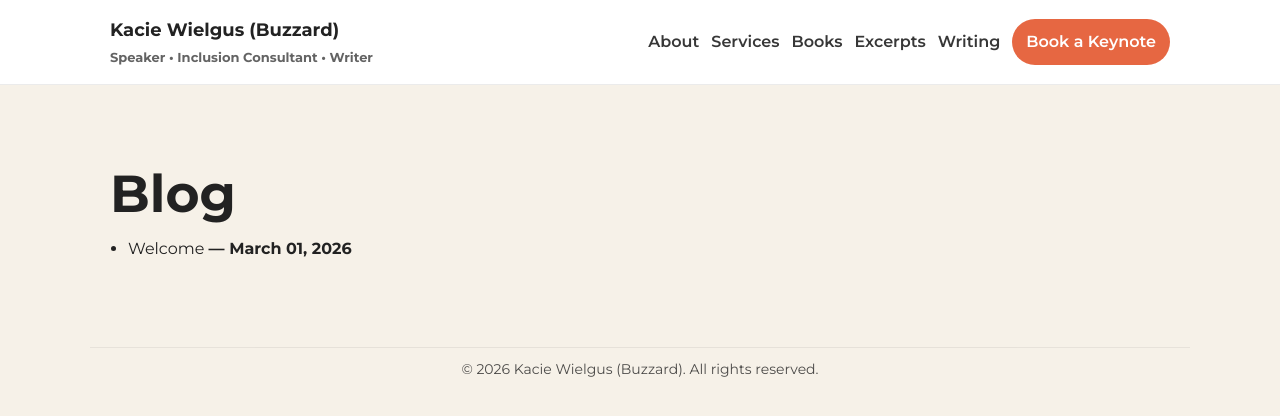
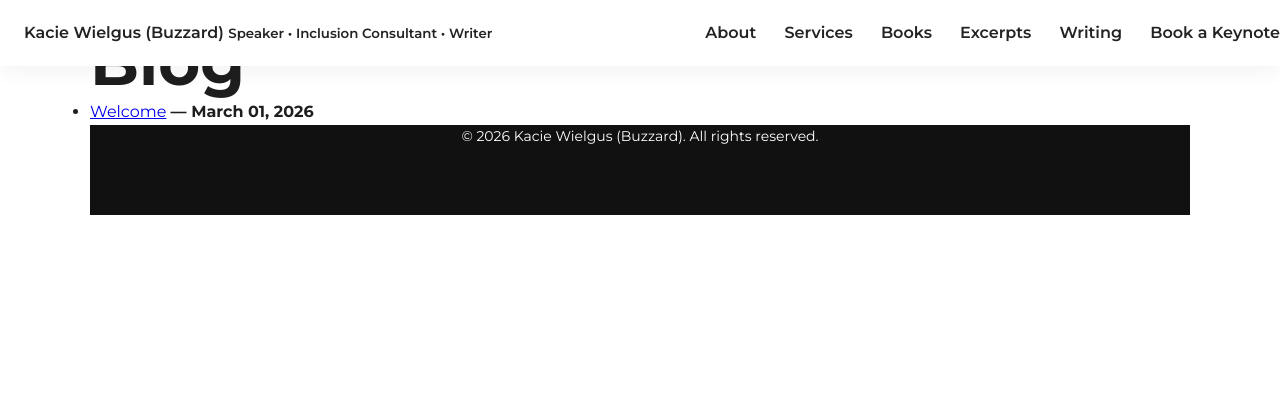
Before and after one commit to kaciebuzzard-rgb/new, a Jekyll site: the page built from blog.md, in a window 1280 px wide. Shown: the top 416 px of the page. Built offline with Jekyll 4.4.1, drawn with Linux system fonts in a browser that asks for light colours.

Commit message:
Update style.css

```diff
--- a/assets/css/style.css
+++ b/assets/css/style.css
@@ -1,125 +1,208 @@
-/* ===== RESET ===== */
-*{margin:0;padding:0;box-sizing:border-box}
-html{scroll-behavior:smooth}
+/* =====================================
+   GLOBAL RESET
+===================================== */
+*{
+  margin:0;
+  padding:0;
+  box-sizing:border-box;
+}
+
+html{
+  scroll-behavior:smooth;
+}
+
 body{
-  font-family:'Montserrat',system-ui,-apple-system,Segoe UI,Roboto,Arial,sans-serif;
+  font-family:'Montserrat', sans-serif;
+  background:#ffffff;
+  color:#1e1e1e;
   line-height:1.6;
+}
+
+/* =====================================
+   LAYOUT
+===================================== */
+.wrap{
+  width:min(1100px,92%);
+  margin:0 auto;
+}
+
+section{
+  padding:100px 0;
+}
+
+h1,h2,h3{
+  font-weight:700;
+  line-height:1.15;
+}
+
+h1{
+  font-size:clamp(38px,5vw,64px);
+}
+
+h2{
+  font-size:clamp(28px,4vw,40px);
+  margin-bottom:24px;
+}
+
+p{
+  margin-bottom:18px;
+}
+
+/* =====================================
+   NAVIGATION
+===================================== */
+.site-header{
+  position:fixed;
+  top:0;
+  width:100%;
+  background:#ffffff;
+  padding:20px 0;
+  box-shadow:0 4px 20px rgba(0,0,0,0.06);
+  z-index:1000;
+}
+
+.nav{
+  display:flex;
+  justify-content:space-between;
+  align-items:center;
+}
+
+.nav h2{
+  font-size:20px;
+}
+
+.nav a{
+  text-decoration:none;
+  margin-left:24px;
+  font-weight:600;
   color:#222;
-  background:#f6f1e8;
+  transition:opacity 0.2s ease;
 }
-a{color:inherit;text-decoration:none}
-a:hover{text-decoration:underline}
 
-/* ===== LAYOUT ===== */
-.wrap{max-width:1100px;margin:0 auto;padding:80px 20px}
-.light{background:#fff}
+.nav a:hover{
+  opacity:0.6;
+}
 
-/* ===== HEADER / NAV ===== */
-.site-header{
-  position:sticky;top:0;z-index:20;
-  background:#fff;
-  border-bottom:1px solid rgba(0,0,0,.08);
+/* Offset content because header is fixed */
+.hero,
+section:first-of-type{
+  margin-top:90px;
 }
-.nav{
-  max-width:1100px;margin:0 auto;padding:16px 20px;
-  display:flex;align-items:center;justify-content:space-between;gap:16px;
-  flex-wrap:wrap;
-}
-.brand a{font-weight:700;font-size:18px}
-.brand small{display:block;opacity:.7;font-size:13px;margin-top:2px}
 
-.nav-links{
+/* =====================================
+   HERO SECTION
+===================================== */
+.hero{
+  position:relative;
+  min-height:95vh;
   display:flex;
   align-items:center;
-  flex-wrap:wrap;
-  gap:12px;
-}
-.nav-links a{opacity:.9;font-weight:600}
 
-.nav-links a.pill{
-  display:inline-block;
-  padding:10px 14px;
-  border-radius:999px;
-  background:#e4572e;
-  color:#fff;
-  text-decoration:none;
-}
-.nav-links a.pill:hover{filter:brightness(.95)}
+  /* IMPORTANT: make sure hero.jpg exists */
+  background-image:url("/assets/img/hero.jpg");
+  background-size:cover;
+  background-position:center;
+  background-repeat:no-repeat;
 
-/* ===== TYPOGRAPHY ===== */
-h1{font-size:52px;line-height:1.1;margin-bottom:14px}
-h2{font-size:32px;margin-bottom:18px;line-height:1.2}
-h3{font-size:20px;margin-bottom:10px;line-height:1.3}
-p{margin-top:10px}
-ul{margin-top:10px;padding-left:18px}
-li{margin:6px 0}
-
-/* ===== HERO ===== */
-.hero {
-  background-image: url('../img/IMG_7220.jpg');
-  background-size: cover;
-  background-position: center;
-  position: relative;
-  color: white;
-  padding: 140px 20px;
+  padding:120px 0;
 }
 
-.hero-overlay {
-  position: absolute;
-  inset: 0;
-  background: linear-gradient(
-    to right,
-    rgba(0,0,0,.75),
-    rgba(0,0,0,.55),
-    rgba(0,0,0,.35)
-  );
+.hero-overlay{
+  position:absolute;
+  inset:0;
+  background:rgba(0,0,0,0.45);
 }
 
-.hero-content {
-  position: relative;
-  z-index: 2;
+.hero-content{
+  position:relative;
+  z-index:2;
+  color:#ffffff;
+  max-width:750px;
 }
-brightness(.95)}
 
-/* ===== SECTIONS ===== */
-section{padding:70px 0}
-#book{background:#fff}
+.hero-content h1{
+  margin-bottom:20px;
+}
 
-/* ===== GRID / CARDS ===== */
+.hero-content p{
+  font-size:20px;
+  margin-bottom:30px;
+  opacity:0.95;
+}
+
+/* =====================================
+   BUTTONS
+===================================== */
+.btn{
+  display:inline-block;
+  padding:15px 28px;
+  border-radius:40px;
+  text-decoration:none;
+  font-weight:700;
+  font-size:16px;
+  background:#e4572e;
+  color:#ffffff;
+  transition:all 0.25s ease;
+}
+
+.btn:hover{
+  transform:translateY(-2px);
+  box-shadow:0 8px 20px rgba(0,0,0,0.15);
+}
+
+.btn-outline{
+  background:transparent;
+  border:2px solid #ffffff;
+  margin-left:12px;
+}
+
+/* =====================================
+   CARD SECTIONS
+===================================== */
+.card{
+  background:#f7f7f7;
+  padding:30px;
+  border-radius:20px;
+  box-shadow:0 8px 30px rgba(0,0,0,0.05);
+}
+
+/* =====================================
+   GRID LAYOUT
+===================================== */
 .grid{
   display:grid;
-  grid-template-columns:repeat(auto-fit,minmax(240px,1fr));
-  gap:24px;
-  margin-top:18px;
-}
-.card{
-  background:#fff;
-  border:1px solid rgba(0,0,0,.08);
-  border-radius:16px;
-  padding:24px;
-  box-shadow:0 10px 22px rgba(0,0,0,.04);
-}
-.card img{
-  width:100%;
-  height:auto;
-  border-radius:14px;
-  display:block;
+  gap:30px;
+  grid-template-columns:repeat(auto-fit,minmax(280px,1fr));
 }
 
-/* ===== FOOTER ===== */
+/* =====================================
+   FOOTER
+===================================== */
 footer{
-  border-top:1px solid rgba(0,0,0,.08);
+  padding:50px 0;
+  background:#111;
+  color:#ffffff;
   text-align:center;
-  padding-bottom:40px;
   font-size:14px;
-  opacity:.8;
 }
 
-/* ===== ACCESSIBILITY ===== */
-.skip{
-  position:absolute;left:-999px;top:auto;width:1px;height:1px;overflow:hidden;
+/* =====================================
+   MOBILE RESPONSIVE
+===================================== */
+@media(max-width:768px){
+
+  .nav{
+    flex-direction:column;
+    gap:12px;
+  }
+
+  .hero{
+    padding:160px 0 100px 0;
+    min-height:85vh;
+  }
+
+  section{
+    padding:70px 0;
+  }
+
 }
-.skip:focus{
-  left:16px;top:16px;width:auto;height:auto;
-  padding:10px 12px;border-radius:10px;background:#fff;border:1px solid #ddd;
-}
```
